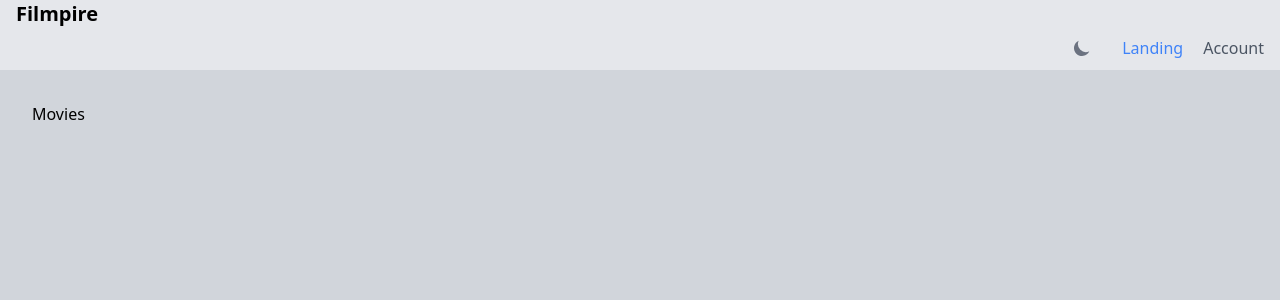
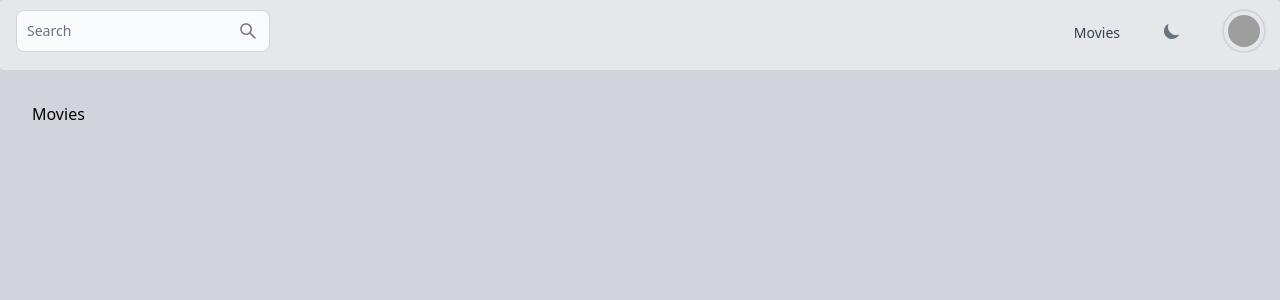
Before and after one commit to aramoh3ni/filmpire-ts, a React (Vite) app: page / in a window 1280 px wide. Shown: the top 300 px of the page. Built offline with nearby package versions, Linux system fonts and the light colour scheme; grey boxes are pictures that could not be loaded.

Commit message:
Adding Navbar Component

```diff
--- a/src/components/Navbar/index.tsx
+++ b/src/components/Navbar/index.tsx
@@ -1,28 +1,47 @@
 import styles from './navbar.module.css'
 
-import { DarkThemeToggle } from 'flowbite-react'
+import { DarkThemeToggle, Avatar, TextInput, Navbar } from 'flowbite-react'
 import { HTMLProps } from 'react'
 import { twMerge } from 'tailwind-merge'
+
+import { AiOutlineSearch } from 'react-icons/ai'
 
 interface NavbarProps {
   className?: HTMLProps<HTMLElement>['className']
 }
 
-const Navbar: React.FC<NavbarProps> = ({ className }) => {
+const Nav: React.FC<NavbarProps> = ({ className }) => {
   return (
-    <nav className={twMerge(styles.root, className)} aria-label="Global">
-      <span className={styles.brand}>Filmpire</span>
+    <Navbar fluid rounded className={twMerge(styles.root, className)}>
+      <Navbar.Toggle />
 
-      <div className={styles.linkContainer}>
-        <DarkThemeToggle />
+      <TextInput
+        id="base"
+        sizing="md"
+        type="text"
+        color="gray"
+        placeholder="Search"
+        rightIcon={AiOutlineSearch}
+      />
 
-        <span className={styles.active} aria-current="page">
-          Landing
-        </span>
-        <span className={styles.link}>Account</span>
-      </div>
-    </nav>
+      <Navbar.Collapse className="bg-gray-dark md:bg-transparent z-0 rounded-md mt-4 md:mt-0">
+        <Navbar.Link className="md:mt-3" href="/movies">
+          Movies
+        </Navbar.Link>
+        <Navbar.Link>
+          <DarkThemeToggle className="rounded-full" />
+        </Navbar.Link>
+        <Navbar.Link>
+          <Avatar
+            bordered
+            alt="avatar of Alireza Mohseni"
+            img="https://t3.ftcdn.net/jpg/03/42/99/68/360_F_342996846_tHMepJOsXWwbvMpG7uiYpE68wbfQ9e4s.jpg"
+            rounded
+          />
+        </Navbar.Link>
+      </Navbar.Collapse>
+    </Navbar>
   )
 }
 
-export default Navbar
+export default Nav
--- a/src/components/Navbar/navbar.module.css
+++ b/src/components/Navbar/navbar.module.css
@@ -1,5 +1,5 @@
 .root {
-  @apply  px-4
+  @apply px-4
 }
 
 .brand {
--- a/tailwind.config.js
+++ b/tailwind.config.js
@@ -1,7 +1,11 @@
 /** @type {import('tailwindcss').Config} */
 export default {
   darkMode: 'class',
-  content: ['./index.html', './src/**/*.{js,ts,jsx,tsx}', 'node_modules/flowbite-react/**/*.{js,jsx,ts,tsx}'],
+  content: [
+    './index.html',
+    './src/**/*.{js,ts,jsx,tsx}',
+    'node_modules/flowbite-react/**/*.{js,jsx,ts,tsx}',
+  ],
   theme: {
     extend: {
       spacing: {
```
Also changed, not shown: 1 other file (tests, documents, lock files or other folders).
